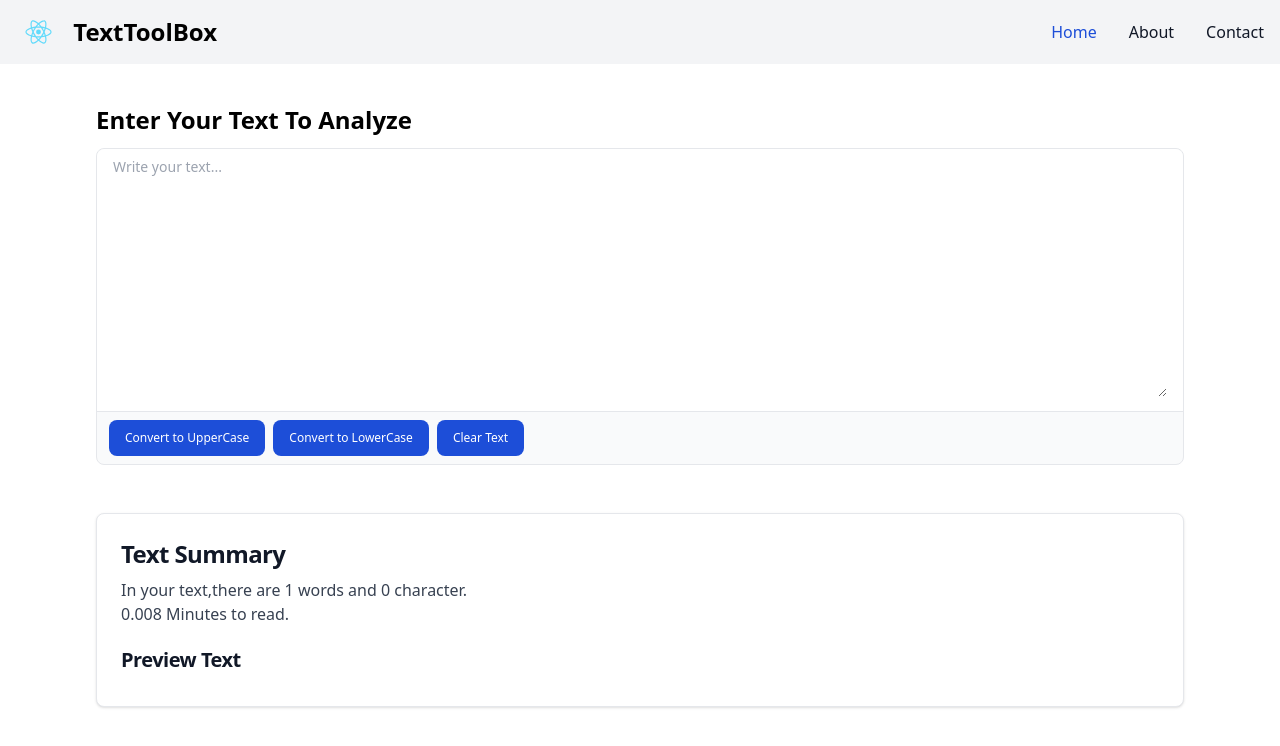
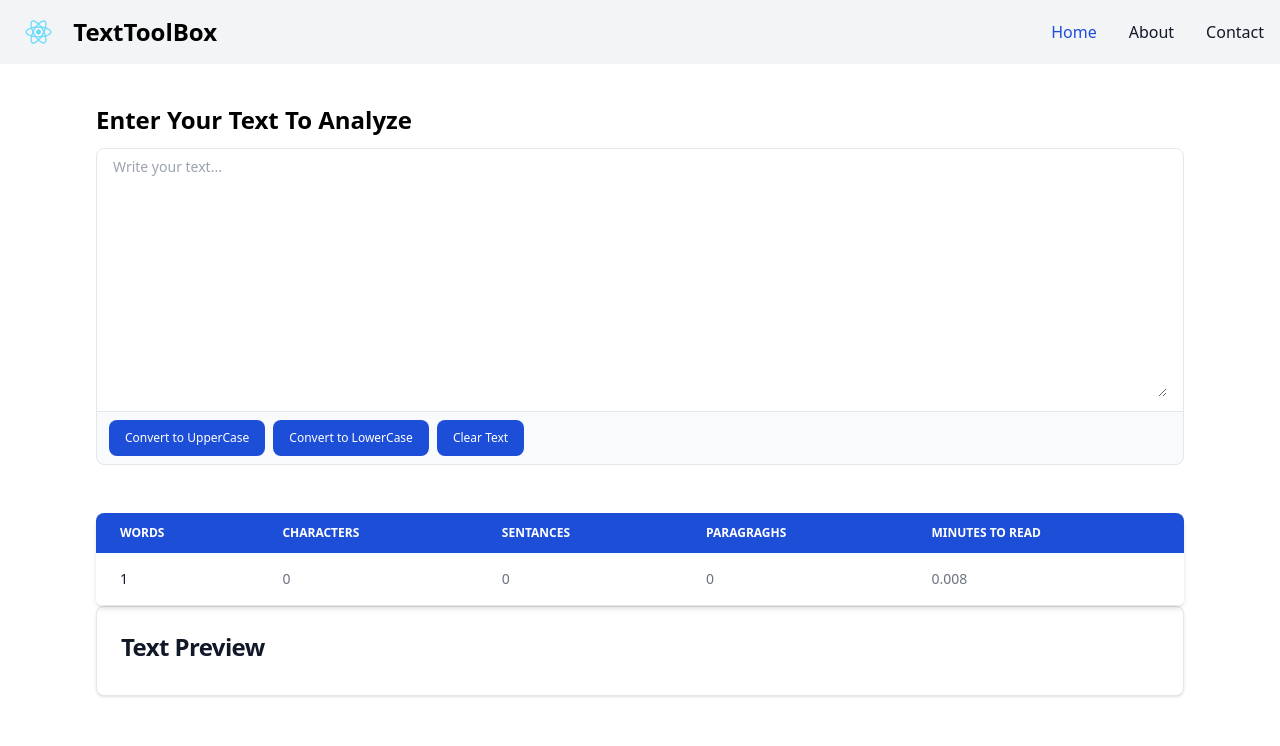
Before and after one commit to ripa01/TextToolbox, a React (Create React App) app: page / in a window 1280 px wide. Shown: the top 746 px of the page. Built offline with nearby package versions, Linux system fonts and the light colour scheme.

Commit message:
added sentence and paragraph count

```diff
--- a/src/components/Textform.js
+++ b/src/components/Textform.js
@@ -1,28 +1,26 @@
-import React,{useState} from 'react'
+import React, { useState } from 'react';
 
 export default function Textform(props) {
-  const handleUp = (event)=>{
+  const handleUp = (event) => {
     event.preventDefault();
     let new_text = text.toUpperCase();
-    setText(new_text)
+    setText(new_text);
+  };
 
-  }
-  const handleLow = (event)=>{
+  const handleLow = (event) => {
     event.preventDefault();
     let new_text = text.toLowerCase();
-    setText(new_text)
+    setText(new_text);
+  };
 
-  }
-  const handleClear = (event)=>{
+  const handleClear = (event) => {
     event.preventDefault();
-    let new_text = "";
-    setText(new_text)
+    setText("");
+  };
 
-  }
-  const handleOnChange = (event)=>{
+  const handleOnChange = (event) => {
     setText(event.target.value);
-
-  }
+  };
 
   const [text, setText] = useState("");
 
@@ -30,41 +28,99 @@
     <>
       <div className="items-center justify-between mx-20 p-4">
         <form>
-    <h1 className="self-center text-2xl font-semibold whitespace-nowrap dark:text-white mt-6 mb-3">{props.heading}</h1>
+          <h1 className="self-center text-2xl font-semibold whitespace-nowrap dark:text-white mt-6 mb-3">
+            {props.heading}
+          </h1>
           <div className="w-full mb-4 border border-gray-200 rounded-lg bg-gray-50 dark:bg-gray-700 dark:border-gray-600">
             <div className="px-4 py-2 bg-white rounded-t-lg dark:bg-gray-800">
-           <textarea id="comment" rows="12" value={text} onChange={handleOnChange} className="w-full px-0 text-sm text-gray-900 bg-white border-0 dark:bg-gray-800 focus:ring-0 dark:text-white dark:placeholder-gray-400" placeholder="Write your text..." required ></textarea>
+              <textarea
+                id="comment"
+                rows="12"
+                value={text}
+                onChange={handleOnChange}
+                className="w-full px-0 text-sm text-gray-900 bg-white border-0 dark:bg-gray-800 focus:ring-0 dark:text-white dark:placeholder-gray-400"
+                placeholder="Write your text..."
+                required
+              ></textarea>
             </div>
             <div className="flex items-center space-x-2 px-3 py-2 border-t dark:border-gray-600">
-           <button onClick={handleUp} className="inline-flex items-center py-2.5 px-4 text-xs font-medium text-center text-white bg-blue-700 rounded-lg focus:ring-4 focus:ring-blue-200 dark:focus:ring-blue-900 hover:bg-blue-800">
+              <button
+                onClick={handleUp}
+                className="inline-flex items-center py-2.5 px-4 text-xs font-medium text-center text-white bg-blue-700 rounded-lg focus:ring-4 focus:ring-blue-200 dark:focus:ring-blue-900 hover:bg-blue-800"
+              >
                 Convert to UpperCase
               </button>
-           <button onClick={handleLow} className="inline-flex items-center py-2.5 px-4 text-xs font-medium text-center text-white bg-blue-700 rounded-lg focus:ring-4 focus:ring-blue-200 dark:focus:ring-blue-900 hover:bg-blue-800">
+              <button
+                onClick={handleLow}
+                className="inline-flex items-center py-2.5 px-4 text-xs font-medium text-center text-white bg-blue-700 rounded-lg focus:ring-4 focus:ring-blue-200 dark:focus:ring-blue-900 hover:bg-blue-800"
+              >
                 Convert to LowerCase
               </button>
-           <button onClick={handleClear} className="inline-flex items-center py-2.5 px-4 text-xs font-medium text-center text-white bg-blue-700 rounded-lg focus:ring-4 focus:ring-blue-200 dark:focus:ring-blue-900 hover:bg-blue-800">
+              <button
+                onClick={handleClear}
+                className="inline-flex items-center py-2.5 px-4 text-xs font-medium text-center text-white bg-blue-700 rounded-lg focus:ring-4 focus:ring-blue-200 dark:focus:ring-blue-900 hover:bg-blue-800"
+              >
                 Clear Text
               </button>
-
             </div>
           </div>
         </form>
       </div>
 
+
 <div className="items-center justify-between mx-20 p-4">
 
+
+<div class="relative overflow-x-auto shadow-md sm:rounded-lg">
+    <table class="w-full text-sm text-left rtl:text-right text-gray-500 dark:text-gray-400">
+        <thead class="text-xs uppercase text-white bg-blue-700 dark:bg-gray-700 dark:text-gray-400">
+            <tr>
+                <th scope="col" class="px-6 py-3">
+                    Words
+                </th>
+                <th scope="col" class="px-6 py-3">
+                    Characters
+                </th>
+                <th scope="col" class="px-6 py-3">
+                    Sentances
+                </th>
+                <th scope="col" class="px-6 py-3">
+                    Paragraghs
+                </th>
+                <th scope="col" class="px-6 py-3">
+                    Minutes to Read
+                </th>
+            </tr>
+        </thead>
+        <tbody>
+            <tr class="bg-white border-b dark:bg-gray-800 dark:border-gray-700">
+                <th scope="row" class="px-6 py-4 font-medium text-gray-900 whitespace-nowrap dark:text-white">
+                    {text.split(" ").length}
+                </th>
+                <td class="px-6 py-4">
+                     {text.length}
+                </td>
+                <td class="px-6 py-4">
+                {text.split(/(?<=[.!?])\s+/).length-1}
+                </td>
+                <td class="px-6 py-4">
+                {text.split(/\n+/).length -1}
+                </td>
+                <td class="px-6 py-4">
+                {0.008 * text.split(" ").length}
+                </td>
+            </tr>
+
+
+        </tbody>
+    </table>
+</div>
+
         <div className="block w-full p-6 bg-white border border-gray-200 rounded-lg shadow hover:bg-gray-100 dark:bg-gray-800 dark:border-gray-700 dark:hover:bg-gray-700">
-
-<h5 className="mb-2 text-2xl font-bold tracking-tight text-gray-900 dark:text-white">Text Summary</h5>
-<p className="font-normal text-gray-700 dark:text-gray-400">In your text,there are {text.split(" ").length} words and {text.length} character.</p>
-<p className="font-normal text-gray-700 dark:text-gray-400"> {0.008 * text.split(" ").length} Minutes to read.</p>
-
-<h5 className="mb-2 mt-5 text-xl font-bold tracking-tight text-gray-900 dark:text-white">Preview Text</h5>
-<p className="font-normal text-gray-700 dark:text-gray-400"> {text} </p>
-
+          <h5 className="mb-2 text-2xl font-bold tracking-tight text-gray-900 dark:text-white"> Text Preview</h5>
+          <p className="font-normal text-gray-700 dark:text-gray-400">{text}</p>
         </div>
       </div>
-
     </>
-  )
+  );
 }
```
Lines whose indentation alone changed are shown as unchanged.
